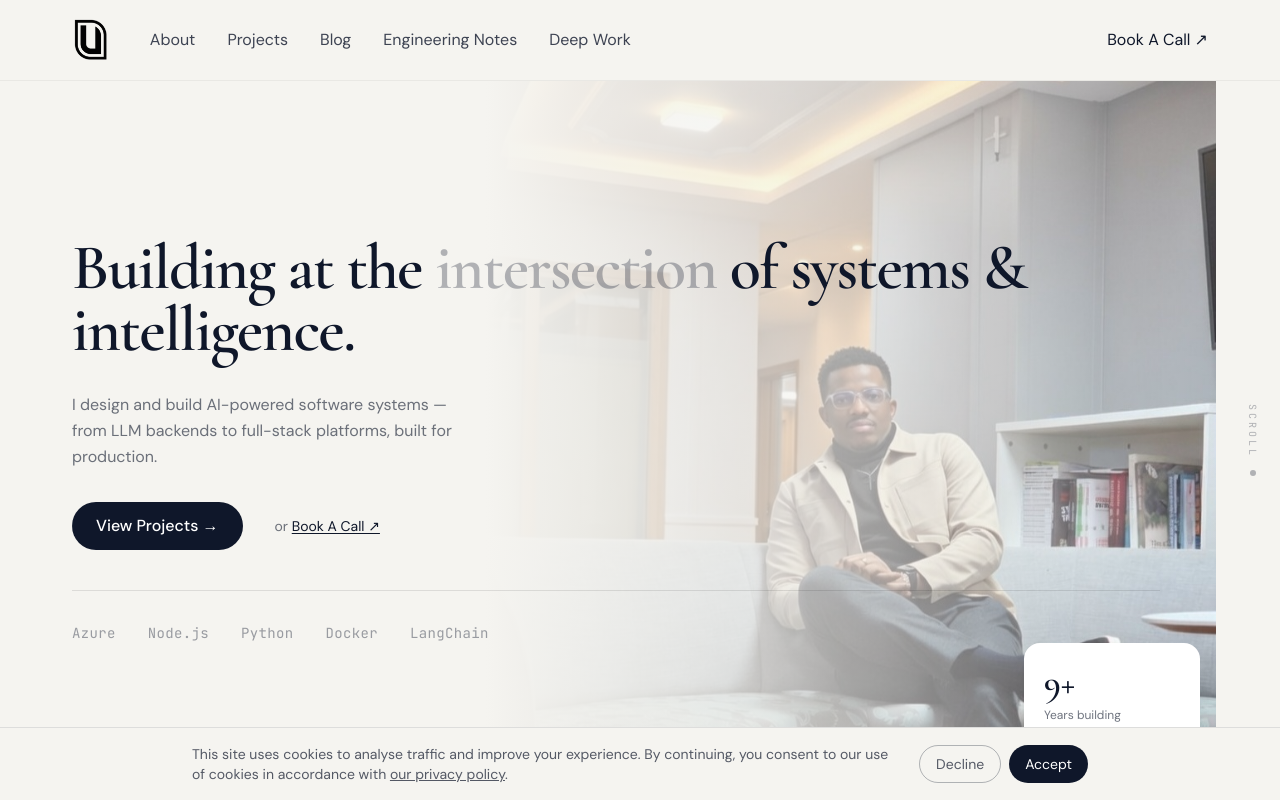
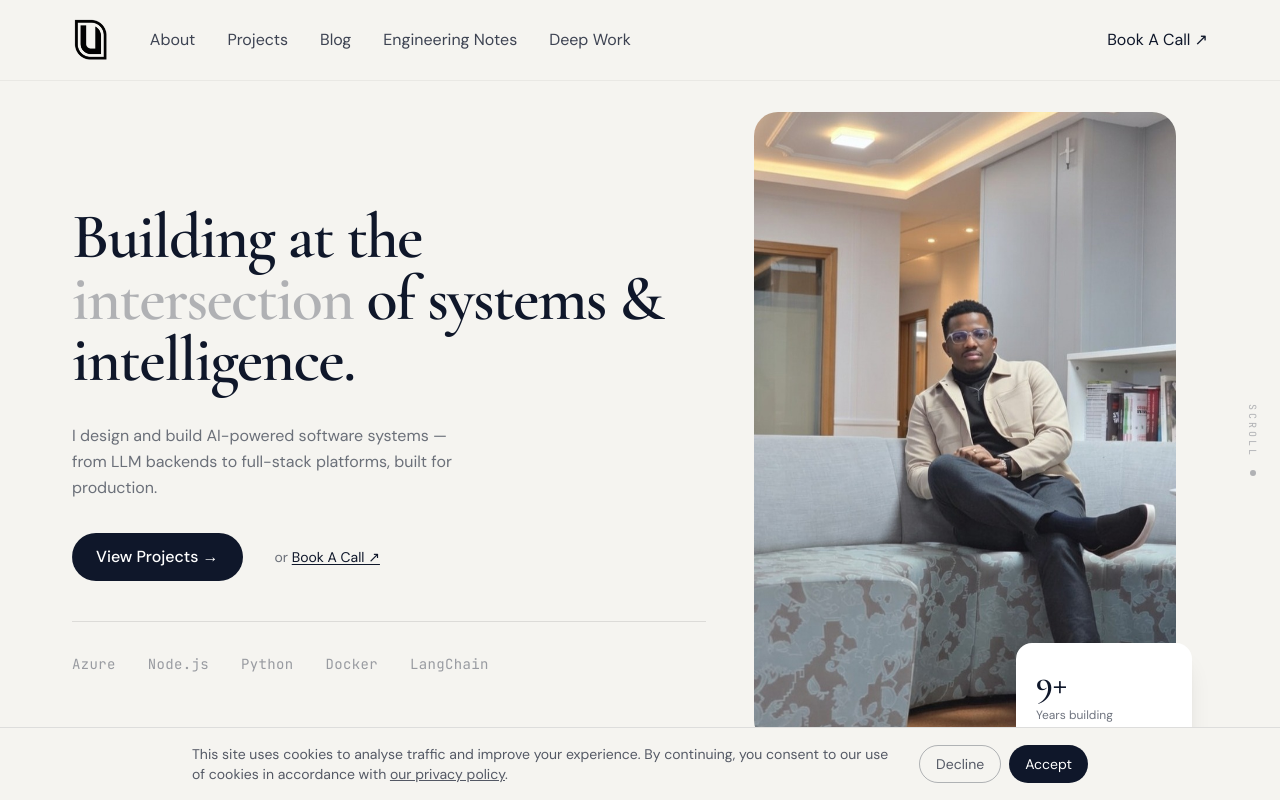
Before and after one commit to UrinrinO/ub_frontend, a React (Vite) app: page / in a window 1280 px wide. Shown: the top 800 px of the page. Built offline with nearby package versions, Linux system fonts and the light colour scheme.

Commit message:
Reversed image blend mistake

```diff
--- a/src/pages/home/Home.tsx
+++ b/src/pages/home/Home.tsx
@@ -47,28 +47,10 @@ export default function Home() {
       {/* HERO */}
       <section className="overflow-hidden">
         {/* ── Desktop ── */}
-        <div className="hidden md:flex relative h-[calc(100vh-80px)] overflow-hidden">
-          {/* Background portrait — bleeds from right, z-index under text */}
-          <motion.div
-            initial="hidden"
-            animate="show"
-            variants={fade}
-            custom={1}
-            className="absolute inset-y-0 right-0 w-[62%] pr-16 z-0"
-          >
-            <img
-              src={Uri}
-              alt="Portrait of Uri"
-              className="w-full h-full object-cover object-top"
-            />
-            {/* Blend gradient: fades image into page background on the left */}
-            <div className="absolute inset-0 bg-gradient-to-r from-background via-background/60 to-transparent" />
-          </motion.div>
-
-          {/* Text content — above image */}
-          <div className="relative z-10 w-full">
+        <div className="hidden md:flex relative h-[calc(100vh-80px)]">
           <Container>
             <div className="flex h-full">
+              {/* Left: text content */}
               <div className="flex flex-col justify-center gap-10 flex-1 pr-12">
                 <motion.div
                   initial="hidden"
@@ -122,12 +104,26 @@ export default function Home() {
                   )}
                 </motion.div>
               </div>
-            </div>
-          </Container>
+
+              {/* Right: portrait with margin from right and bottom */}
+              <motion.div
+                initial="hidden"
+                animate="show"
+                variants={fade}
+                custom={1}
+                className="relative w-[40%] flex-shrink-0 pt-8 pb-14 pr-8"
+              >
+                {/* Portrait image — rounded, fills padded area */}
+                <div className="relative h-full rounded-3xl overflow-hidden">
+                  <img
+                    src={Uri}
+                    alt="Portrait of Uri"
+                    className="w-full h-full object-cover object-top"
+                  />
                 </div>
 
-          {/* Floating stat card */}
-          <div className="absolute bottom-10 right-20 z-10 bg-white rounded-2xl shadow-xl p-5 w-44">
+                {/* Floating stat card — outside overflow-hidden, bottom-right */}
+                <div className="absolute bottom-10 right-4 bg-white rounded-2xl shadow-xl p-5 w-44">
                   <p className="font-display text-4xl text-foreground">9+</p>
                   <p className="text-xs text-foreground/60 mt-1 leading-snug">
                     Years building
@@ -135,9 +131,12 @@ export default function Home() {
                     production systems
                   </p>
                 </div>
+              </motion.div>
+            </div>
+          </Container>
 
           {/* Vertical scroll indicator */}
-          <div className="absolute right-5 top-1/2 -translate-y-1/2 flex flex-col items-center gap-3 z-10">
+          <div className="absolute right-5 top-1/2 -translate-y-1/2 flex flex-col items-center gap-3">
             <span className="text-[10px] tracking-[0.3em] text-foreground/30 font-mono uppercase [writing-mode:vertical-rl]">
               Scroll
             </span>
```
Lines whose indentation alone changed are shown as unchanged.
